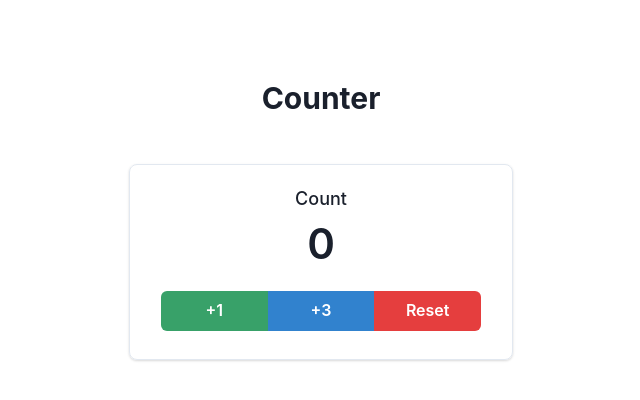
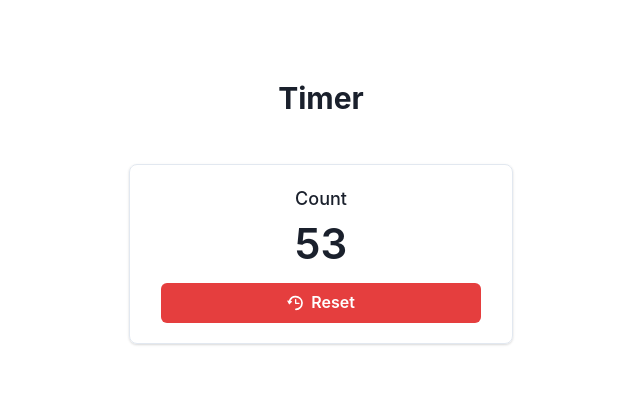
Before and after one commit to gura105/react-training, a React (Vite) app: page / in a window 1280 px wide. Shown: the top 400 px of the page, without its empty margins (319-959 px from the left). Built offline with nearby package versions, Linux system fonts and the light colour scheme.

Commit message:
add timer

```diff
--- a/src/App.tsx
+++ b/src/App.tsx
@@ -1,7 +1,7 @@
 import { FC } from 'react';
 import { Heading } from '@chakra-ui/react';
 import 'App.css';
-import Counter from 'components/Counter';
+import Timer from 'components/Timer';
 
 console.dir(import.meta.env);
 
@@ -9,9 +9,9 @@ const App: FC = () => {
   return (
     <div className="container">
       <Heading size="lg" as="h1" my={12}>
-        Counter
+        Timer
       </Heading>
-      <Counter />
+      <Timer />
     </div>
   );
 };
--- /dev/null
+++ b/src/components/Timer.tsx
@@ -0,0 +1,42 @@
+import { FC, useEffect, useState } from 'react';
+import { RepeatClockIcon as ResetIcon } from '@chakra-ui/icons';
+import { Box, Stat, StatLabel, StatNumber, Button } from '@chakra-ui/react';
+
+type Props = { maxCount?: number };
+const MAX_COUNT = 60;
+
+const Timer: FC<Props> = ({ maxCount = MAX_COUNT }) => {
+  const [timeLeft, setTimeLeft] = useState(maxCount);
+  const tick = (): void => setTimeLeft((t) => t - 1);
+  const reset = (): void => setTimeLeft(maxCount);
+
+  useEffect(() => {
+    const timerId = setInterval(tick, 1000);
+
+    return () => clearInterval(timerId);
+  }, []);
+
+  useEffect(() => {
+    if (timeLeft === 0) setTimeLeft(maxCount);
+  }, [timeLeft, maxCount]);
+
+  return (
+    <Box p={5} w="sm" borderWidth="1px" borderRadius="lg" boxShadow="base">
+      <Stat mb={2}>
+        <StatLabel fontSize={18}>Count</StatLabel>
+        <StatNumber fontSize={42}>{timeLeft}</StatNumber>
+      </Stat>
+      <Button
+        w="xs"
+        colorScheme="red"
+        variant="solid"
+        leftIcon={<ResetIcon />}
+        onClick={reset}
+      >
+        Reset
+      </Button>
+    </Box>
+  );
+};
+
+export default Timer;
```
